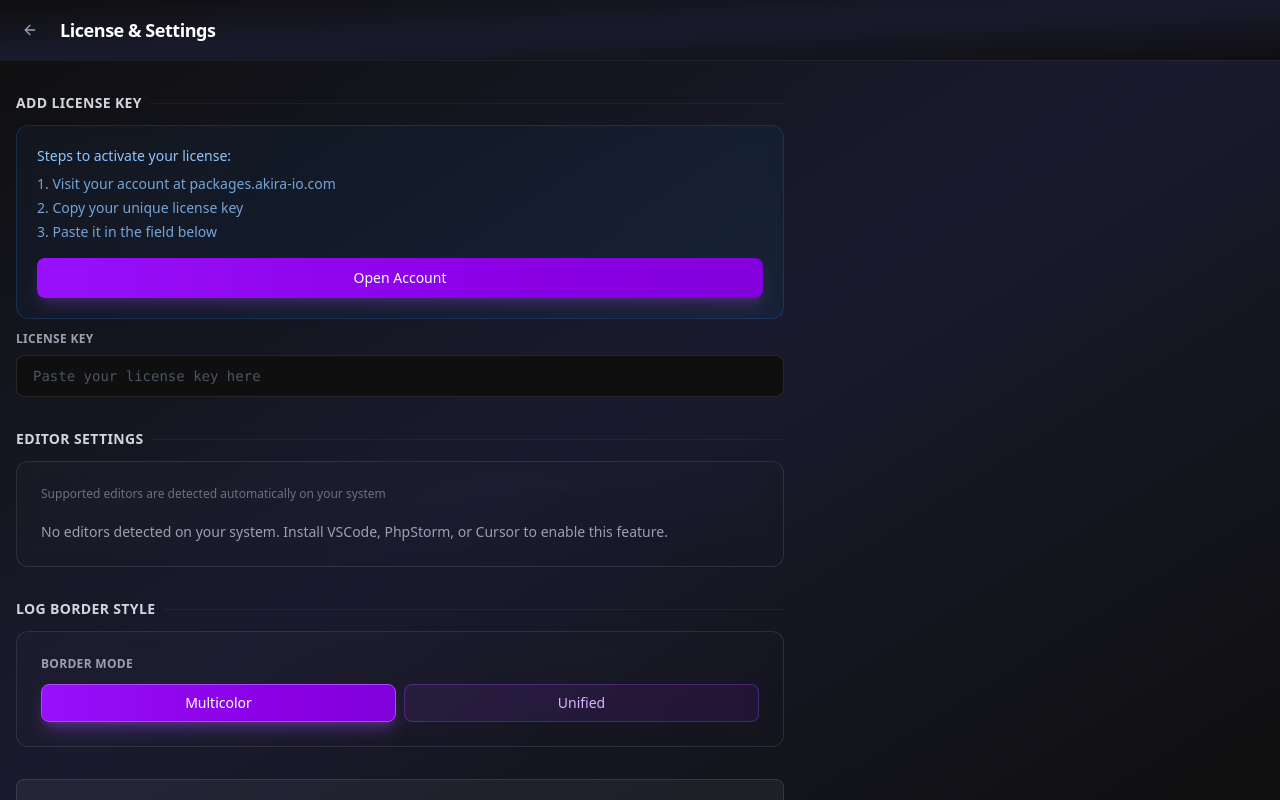
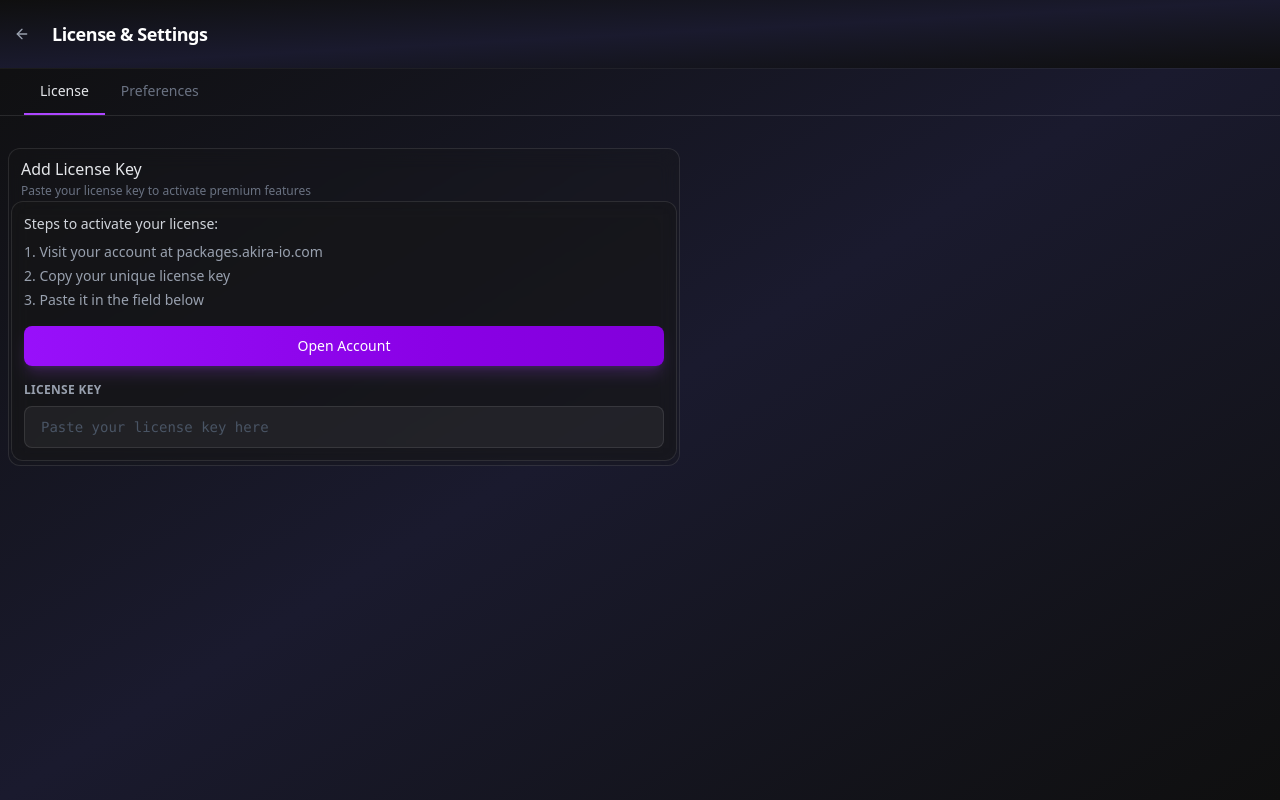
Before and after one commit to akira-foundation/debugger-app, a React (Vite) app: page / in a window 1280 px wide. Both pictures are taken after a click on the button "configure here". Built offline with nearby package versions, Linux system fonts and the light colour scheme.

Commit message:
feat: introduce SettingsCard component and refactor sections for improved layout and styling

```diff
--- a/src/components/LogEntry.tsx
+++ b/src/components/LogEntry.tsx
@@ -104,7 +104,7 @@ export function LogEntry({
       </div>
       {isExpanded && (
         <LogStyleProvider borderClass={levelStyles.border} textClass={levelStyles.text}>
-          <div className="px-1 pb-1 border-white/5 pt-1">
+          <div className="px-0.5 pb-0.5 border-white/5 pt-1">
             <LogTypeRouter
               log={log}
               expandedItems={expandedItems}
--- a/src/components/SettingsPage.tsx
+++ b/src/components/SettingsPage.tsx
@@ -20,12 +20,13 @@ interface SettingsPageProps {
 export function SettingsPage({ onBack, validation, onValidationRefresh }: SettingsPageProps) {
   const [licenseKey, setLicenseKey] = useState('')
   const [isSaving, setIsSaving] = useState(false)
-  const [editorMessage, setEditorMessage] = useState<{ type: 'success' | 'error'; text: string } | null>(null)
+  const [editorMessage, setEditorMessage] = useState<{ type: 'supccess' | 'error'; text: string } | null>(null)
   const [isTrialActive, setIsTrialActive] = useState(false)
   const [trialDaysRemaining, setTrialDaysRemaining] = useState(0)
   const [trialStartDate, setTrialStartDate] = useState<Date | null>(null)
   const [installedEditors, setInstalledEditors] = useState<EditorInfo[]>([])
   const [preferredEditorId, setPreferredEditorId] = useState<string>('phpstorm')
+  const [activeTab, setActiveTab] = useState<'license' | 'preferences'>('license')
 
   useEffect(() => {
     const loadTrialInfo = async () => {
@@ -94,7 +95,7 @@ export function SettingsPage({ onBack, validation, onValidationRefresh }: Settin
   return (
     <div className="flex flex-col h-screen overflow-hidden bg-gradient-to-br from-[#0f0f0f] via-[#1a1a2e] to-[#0f0f0f] text-white font-sans">
       {/* Header */}
-      <header className="flex items-center gap-4 px-4 py-4 bg-gradient-to-br from-[#0f0f0f] via-[#1a1a2e] to-[#0f0f0f] border-b border-white/5 flex-shrink-0">
+      <header className="flex items-center gap-4 px-2 py-5 bg-gradient-to-br from-[#0f0f0f] via-[#1a1a2e] to-[#0f0f0f] border-b border-white/5 flex-shrink-0">
         <button
           onClick={onBack}
           className="p-1.5 rounded-lg hover:bg-white/10 transition-colors text-gray-400 hover:text-gray-200"
@@ -105,9 +106,36 @@ export function SettingsPage({ onBack, validation, onValidationRefresh }: Settin
         <h1 className="text-lg font-semibold tracking-tight">License & Settings</h1>
       </header>
 
+      {/* Tabs */}
+      <div className="flex border-b border-white/10 px-6 flex-shrink-0">
+        <button
+          onClick={() => setActiveTab('license')}
+          className={`px-4 py-3 text-sm font-medium border-b-2 transition-colors ${
+            activeTab === 'license'
+              ? 'border-purple-500 text-gray-200'
+              : 'border-transparent text-gray-500 hover:text-gray-300'
+          }`}
+        >
+          License
+        </button>
+        <button
+          onClick={() => setActiveTab('preferences')}
+          className={`px-4 py-3 text-sm font-medium border-b-2 transition-colors ${
+            activeTab === 'preferences'
+              ? 'border-purple-500 text-gray-200'
+              : 'border-transparent text-gray-500 hover:text-gray-300'
+          }`}
+        >
+          Preferences
+        </button>
+      </div>
+
       {/* Content */}
-      <div className="flex-1 overflow-auto px-4 py-8">
-        <div className="max-w-3xl space-y-8">
+      <div className="flex-1 overflow-auto px-2 py-8">
+        <div className="max-w-2xl">
+          {/* License Tab */}
+          {activeTab === 'license' && (
+            <div className="space-y-4">
               <TrialSection
                 isTrialActive={isTrialActive}
                 trialDaysRemaining={trialDaysRemaining}
@@ -122,7 +150,12 @@ export function SettingsPage({ onBack, validation, onValidationRefresh }: Settin
                 onLicenseKeyChange={handleLicenseKeyChange}
                 onValidationRefresh={onValidationRefresh}
               />
+            </div>
+          )}
 
+          {/* Preferences Tab */}
+          {activeTab === 'preferences' && (
+            <div className="space-y-4">
               <EditorSection
                 installedEditors={installedEditors}
                 preferredEditorId={preferredEditorId}
@@ -134,6 +167,8 @@ export function SettingsPage({ onBack, validation, onValidationRefresh }: Settin
 
               <LogDisplaySection />
             </div>
+          )}
+        </div>
       </div>
     </div>
   )
--- a/src/components/settings/EditorSection.tsx
+++ b/src/components/settings/EditorSection.tsx
@@ -1,4 +1,5 @@
 import { EditorInfo } from '../../services/editorService'
+import { SettingsCard } from './SettingsCard'
 
 interface EditorSectionProps {
   installedEditors: EditorInfo[]
@@ -14,18 +15,10 @@ export function EditorSection({
   onEditorChange,
 }: EditorSectionProps) {
   return (
-    <section className="space-y-3">
-      <div className="flex items-center gap-2">
-        <h2 className="text-sm font-semibold text-gray-300 uppercase tracking-wide">Editor Settings</h2>
-        <div className="h-px flex-1 bg-white/5"></div>
-      </div>
-
-      <div className="rounded-xl p-6 bg-gradient-to-br from-white/2 to-transparent border border-white/10 backdrop-blur-sm space-y-5">
-        <p className="text-xs text-gray-500">Supported editors are detected automatically on your system</p>
-
+    <SettingsCard title="Preferred Editor" subtitle="Supported editors are detected automatically on your system">
+      <div className="space-y-5">
         {installedEditors.length > 0 ? (
           <div className="space-y-4">
-            <label className="block text-xs font-semibold text-gray-400 uppercase tracking-wide">Preferred Editor</label>
             <div className="flex flex-wrap gap-2">
               {installedEditors.map((editor) => (
                 <button
@@ -62,6 +55,6 @@ export function EditorSection({
           </div>
         )}
       </div>
-    </section>
+    </SettingsCard>
   )
 }
--- a/src/components/settings/LicenseKeySection.tsx
+++ b/src/components/settings/LicenseKeySection.tsx
@@ -1,5 +1,6 @@
 import { invoke } from '@tauri-apps/api/core'
 import { backendLicenseService } from '../../services/backendLicenseService'
+import { SettingsCard } from './SettingsCard'
 
 interface LicenseKeySectionProps {
   licenseKey: string
@@ -35,16 +36,11 @@ export function LicenseKeySection({
   }
 
   return (
-    <section className="space-y-3">
-      <div className="flex items-center gap-2">
-        <h2 className="text-sm font-semibold text-gray-300 uppercase tracking-wide">Add License Key</h2>
-        <div className="h-px flex-1 bg-white/5"></div>
-      </div>
-
-      <div className="rounded-xl p-5 bg-gradient-to-r from-blue-500/5 to-cyan-500/5 border border-blue-500/20 backdrop-blur-sm space-y-4">
+    <SettingsCard title="Add License Key" subtitle="Paste your license key to activate premium features">
+      <div className="space-y-4">
         <div className="space-y-2">
-          <p className="text-sm text-blue-300 font-medium">Steps to activate your license:</p>
-          <ol className="text-sm text-blue-300/80 space-y-1 list-decimal list-inside">
+          <p className="text-sm text-gray-300 font-medium">Steps to activate your license:</p>
+          <ol className="text-sm text-gray-400 space-y-1 list-decimal list-inside">
             <li>Visit your account at packages.akira-io.com</li>
             <li>Copy your unique license key</li>
             <li>Paste it in the field below</li>
@@ -56,7 +52,6 @@ export function LicenseKeySection({
         >
           Open Account
         </button>
-      </div>
 
         <div className="space-y-2">
           <label className="block text-xs font-semibold text-gray-400 uppercase tracking-wide">License Key</label>
@@ -66,7 +61,7 @@ export function LicenseKeySection({
             onChange={handleLicenseKeyChange}
             placeholder="Paste your license key here"
             disabled={isSaving}
-          className="w-full px-4 py-2.5 bg-[#0f0f0f] border border-white/10 rounded-lg text-white placeholder-gray-600 focus:outline-none focus:border-purple-500/50 focus:ring-1 focus:ring-purple-500/20 font-mono text-sm disabled:opacity-50 transition-colors"
+            className="w-full px-4 py-2.5 bg-white/5 border border-white/10 rounded-lg text-white placeholder-gray-600 focus:outline-none focus:border-purple-500/50 focus:ring-1 focus:ring-purple-500/20 font-mono text-sm disabled:opacity-50 transition-colors"
           />
         </div>
 
@@ -75,6 +70,7 @@ export function LicenseKeySection({
             Validating your license key...
           </div>
         )}
-    </section>
+      </div>
+    </SettingsCard>
   )
 }
--- a/src/components/settings/LogBorderSection.tsx
+++ b/src/components/settings/LogBorderSection.tsx
@@ -2,6 +2,7 @@ import { useState, useEffect } from 'react'
 import { rayColors } from '../../types'
 import type { LogBorderMode, RayColor } from '../../types'
 import { getLogBorderConfig, setLogBorderMode, setLogBorderUnifiedColor } from '../../services/logBorderConfigService'
+import { SettingsCard } from './SettingsCard'
 
 export function LogBorderSection() {
   const [mode, setMode] = useState<LogBorderMode>('multicolor')
@@ -26,13 +27,8 @@ export function LogBorderSection() {
   }
 
   return (
-    <section className="space-y-3">
-      <div className="flex items-center gap-2">
-        <h2 className="text-sm font-semibold text-gray-300 uppercase tracking-wide">Log Border Style</h2>
-        <div className="h-px flex-1 bg-white/5"></div>
-      </div>
-
-      <div className="rounded-xl p-6 bg-gradient-to-br from-white/2 to-transparent border border-white/10 backdrop-blur-sm space-y-5">
+    <SettingsCard title="Log Border Style" subtitle="Customize the appearance of log entry borders">
+      <div className="space-y-5">
         <div className="space-y-3">
           <label className="block text-xs font-semibold text-gray-400 uppercase tracking-wide">Border Mode</label>
           <div className="flex gap-2">
@@ -79,6 +75,6 @@ export function LogBorderSection() {
           </div>
         )}
       </div>
-    </section>
+    </SettingsCard>
   )
 }
--- /dev/null
+++ b/src/components/settings/SettingsCard.tsx
@@ -0,0 +1,22 @@
+interface SettingsCardProps {
+  title: string
+  subtitle?: string
+  children: React.ReactNode
+}
+
+export function SettingsCard({ title, subtitle, children }: SettingsCardProps) {
+  return (
+    <div className="glass card rounded-lg border border-white/10 backdrop-blur-lg overflow-hidden">
+      <div className="">
+        <h3 className="font-medium text-gray-200 px-3 pt-2">{title}</h3>
+        {subtitle && <p className="text-xs text-gray-500 mt-0.5 px-3 pb-0.5">{subtitle}</p>}
+      </div>
+
+      <div className="mb-1 mx-0.5">
+        <div className="glass card p-3 rounded-lg border border-white/10 backdrop-blur-lg px-3 pb-3">
+          {children}
+        </div>
+      </div>
+    </div>
+  )
+}
--- a/src/components/settings/TrialSection.tsx
+++ b/src/components/settings/TrialSection.tsx
@@ -1,3 +1,5 @@
+import { SettingsCard } from './SettingsCard'
+
 interface TrialSectionProps {
   isTrialActive: boolean
   trialDaysRemaining: number
@@ -12,14 +14,8 @@ export function TrialSection({
   if (!isTrialActive) return null
 
   return (
-    <section className="space-y-3">
-      <div className="flex items-center gap-2">
-        <h2 className="text-sm font-semibold text-gray-300 uppercase tracking-wide">Trial Status</h2>
-        <div className="h-px flex-1 bg-white/5"></div>
-      </div>
-
-      <div className="rounded-xl p-6 bg-gradient-to-br from-yellow-500/5 via-yellow-500/2 to-transparent border border-yellow-500/20 backdrop-blur-sm">
-        <div className="space-y-3">
+    <SettingsCard title="Trial Status" subtitle="Your trial license information and remaining days">
+      <div className="space-y-3">
           <div className="flex items-center justify-between">
             <span className="text-sm text-gray-400">Status</span>
             <div className="flex items-center gap-2">
@@ -45,8 +41,7 @@ export function TrialSection({
               </span>
             </div>
           )}
-        </div>
       </div>
-    </section>
+    </SettingsCard>
   )
 }
```
Also changed, not shown: src/components/settings/LicenseStatusSection.tsx (+4 -10 lines), src/components/settings/LogDisplaySection.tsx (+4 -5 lines). Lines whose indentation alone changed are shown as unchanged.
